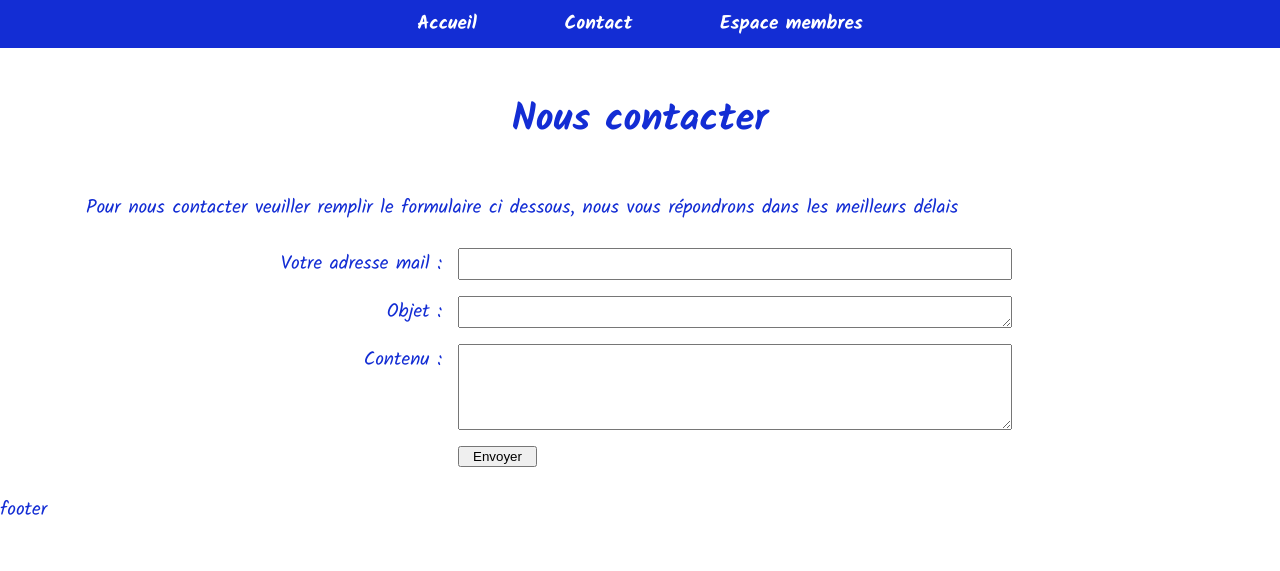
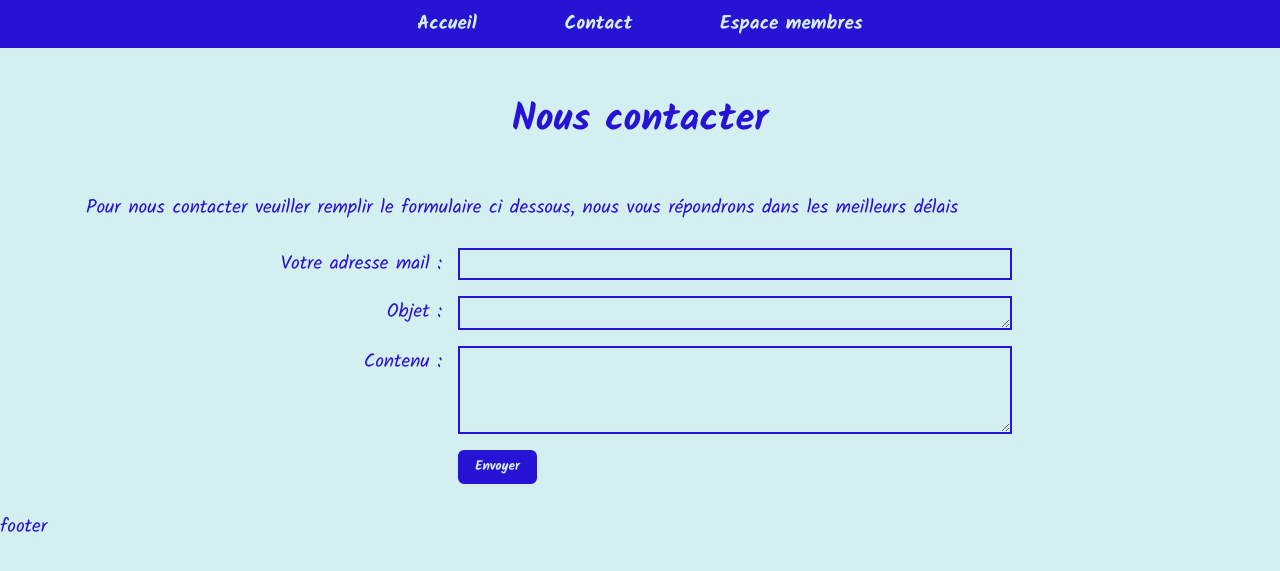
Before and after one commit to Marine-Sanson/Luttes-Enchantees, a PHP site: page /Luttes-Enchantees/contact in a window 1280 px wide. Shown: the top 571 px of the page. Run offline with PHP 8.4, Linux system fonts and the light colour scheme; some libraries are stand-ins or nearby versions; some web fonts are replaced.

Commit message:
adding css on a few pages

```diff
--- a/assets/css/style.css
+++ b/assets/css/style.css
@@ -19,12 +19,12 @@ body {
   font-family: "Kalam", cursive;
   font-size: 1.2rem;
   line-height: 2rem;
-  background-color: rgb(255, 255, 255);
-  color: rgb(19, 45, 212);
+  background-color: rgb(211, 239, 240);
+  color: rgb(39, 19, 212);
 }
 
 body > main {
-  background-color: rgb(255, 255, 255);
+  background-color: rgb(211, 239, 240);
   max-width: 1140px;
   justify-content: center;
   margin: auto;
@@ -66,17 +66,65 @@ a {
   text-decoration: none;
 }
 
+fieldset {
+  border: none;
+}
+
+input[type=radio]:hover {
+  cursor: pointer;
+}
+
+input:checked + label {
+  color: rgb(114, 0, 214);
+  font-weight: 700;
+  text-decoration: underline;
+}
+
+.button {
+  font-family: "Kalam", cursive;
+  font-weight: 700;
+  border: none;
+  background-color: rgb(39, 19, 212);
+  color: rgb(211, 239, 240);
+  padding: 0.3rem;
+  margin: 0.5rem;
+  border: 2px solid rgb(39, 19, 212);
+  border-radius: 6px;
+  cursor: pointer;
+}
+
+.button:hover {
+  border: none;
+  background-color: rgb(211, 239, 240);
+  color: rgb(39, 19, 212);
+  border: 2px solid rgb(39, 19, 212);
+}
+
+textarea,
+input[type=date],
+input[type=text],
+input[type=mail] {
+  background-color: rgb(211, 239, 240);
+  color: rgb(39, 19, 212);
+  border: 2px solid rgb(39, 19, 212);
+  font-family: "Kalam", cursive;
+}
+
 /* ********** Header ********** */
 #publicNav {
-  background-color: rgb(19, 45, 212);
+  background-color: rgb(39, 19, 212);
 }
 
 #membersNav {
-  background-color: rgba(19, 45, 212, 0.8);
+  background-color: rgb(34, 69, 245);
 }
 
 #adminNav {
-  background-color: rgba(19, 45, 212, 0.6);
+  background-color: rgb(66, 191, 245);
+}
+
+#adminNav a {
+  color: rgb(39, 19, 212);
 }
 
 header nav {
@@ -85,7 +133,7 @@ header nav {
 }
 
 header nav a {
-  color: rgb(255, 255, 255);
+  color: rgb(211, 239, 240);
   font-weight: 700;
   margin: 1rem;
 }
--- a/assets/sass/base/general.scss
+++ b/assets/sass/base/general.scss
@@ -14,12 +14,12 @@ body{
 	font-family: $fontDefault;
 	font-size: $fontSizeDefault;
 	line-height: $lineHeight;
-	background-color: $white;
+	background-color: $lighterBlue;
 	color: $blue;
 }
 
 body > main{
-	background-color:$white;
+	background-color:$lighterBlue;
 	max-width: $maxWidth;
 	justify-content:center;
 	margin: auto;
@@ -61,3 +61,48 @@ figcaption{
 a{
 	text-decoration: none;
 }
+
+fieldset{
+	border: none;
+}
+
+input[type=radio]:hover{
+	cursor: pointer;
+}
+
+input:checked + label {
+	color: rgba(114,0,214,1);
+	font-weight: 700;
+	text-decoration: underline;
+}
+
+.button{
+	font-family: $fontDefault;
+	font-weight: 700;
+	border: none;
+	background-color: $blue;
+	color: $lighterBlue;
+	padding: 0.3rem;
+	margin: 0.5rem;
+	border: 2px solid $blue;
+	border-radius: 6px;
+	cursor: pointer;
+}
+
+.button:hover{
+
+	border: none;
+	background-color: $lighterBlue;
+	color: $blue;
+	border: 2px solid $blue;
+}
+
+textarea,
+input[type="date"],
+input[type="text"],
+input[type="mail"]{
+	background-color: $lighterBlue;
+	color: $blue;
+	border: 2px solid $blue;
+	font-family: $fontDefault;
+}
--- a/assets/sass/partials/header.scss
+++ b/assets/sass/partials/header.scss
@@ -9,7 +9,11 @@
 }
 
 #adminNav{
-      background-color: $lighterBlue;
+      background-color: $lightBlue2;
+}
+
+#adminNav a{
+      color: $blue;
 }
 
 header nav{
@@ -18,7 +22,7 @@ header nav{
 }
 
 header nav a{
-      color: $white;
+      color: $lighterBlue;
       font-weight: 700;
       margin: 1rem;
 }
@@ -37,7 +41,6 @@ header nav a:hover{
       }
 }
 
-
 @media(min-width: 792px){
       #publicNav a{
             margin: 2.5rem;
--- a/assets/sass/partials/home.scss
+++ b/assets/sass/partials/home.scss
@@ -27,7 +27,7 @@
 
 #homeActu{
       background-color: $blue;
-      color: $white;
+      color: $lighterBlue;
       margin: auto;
 }
 
--- /dev/null
+++ b/assets/sass/partials/membersHome.scss
@@ -0,0 +1,34 @@
+
+
+#membersHome h1{
+      max-width: 60vw;
+}
+
+#disconnect{
+      text-align: right;
+      margin-right: 2rem;
+}
+
+.membersHomeEvent{
+      margin: 2rem;
+}
+
+.membersHomeEvent h3{
+      text-align: left;
+}
+
+.membersHomeEvent p{
+      text-align: justify;
+}
+
+.setParticipationForm{
+      margin-bottom: 2rem;
+}
+
+.setParticipationFieldset{
+      padding-left: 3rem;
+}
+
+.setParticipationForm .button{
+      margin-left: 4.5rem;
+}
--- /dev/null
+++ b/assets/sass/partials/membersList.scss
@@ -0,0 +1,15 @@
+#membersList ul{
+      display: grid;
+      justify-content: center;
+      margin: auto;
+}
+
+.membersListItem{
+      display: grid;
+      grid-template-columns: 15vw 30vw 20vw;
+      grid-template-rows: auto;
+}
+
+.membersListItem p{
+      padding: 1rem;
+}
--- /dev/null
+++ b/assets/sass/partials/membersSongs.scss
@@ -0,0 +1,16 @@
+#membersSongs ul{
+      display: grid;
+      grid-template-columns: repeat(5, 18vw);
+      grid-template-rows: auto;
+      justify-content: center;
+}
+
+.songsForDetail{
+      display: grid;
+      justify-content: center;
+      margin: auto;
+}
+
+.songsForDetail .button{
+      margin: 1rem;
+}
--- a/assets/sass/style.scss
+++ b/assets/sass/style.scss
@@ -4,3 +4,7 @@
 @import "partials/home";
 @import "partials/contact";
 @import "partials/connect";
+@import "partials/membersHome";
+@import "partials/membersList";
+@import "partials/membersSongs";
+@import "partials/membersSongDetail";
--- a/assets/sass/utils/variables.scss
+++ b/assets/sass/utils/variables.scss
@@ -1,9 +1,10 @@
 /* ********** Variables ********** */
 
 /* *** COLORS *** */
-$blue: rgba(19,45,212,1);
-$lightBlue: rgba(19,45,212,0.8);
-$lighterBlue: rgba(19,45,212,0.6);
+$blue: rgba(39,19,212,1);
+$lightBlue: rgba(34,69,245,1);
+$lightBlue2: rgba(66,191,245,1);
+$lighterBlue: rgba(211,239,240,1);
 
 $white: rgba(255,255,255,1);
 
--- a/config/routes.txt
+++ b/config/routes.txt
@@ -21,4 +21,4 @@
 /admin-video AdminSongsController:addVideo
 /admin-moment AdminSongsController:addCurrent
 /admin-dates AdminEventsController:index
-/admin-modif-date/* AdminEventsController:updateEvents
+/admin-modif-date/* AdminEventsController:updateEvent
--- a/controllers/MembersEventsController.php
+++ b/controllers/MembersEventsController.php
@@ -36,7 +36,7 @@ Class MembersEventsController extends AbstractController
 	public function eventDetail(): void
 	{
 		if ($_SESSION["connectUser"]) {
-			if (isset($_POST) && $_POST["action"] === "eventDetail") {
+			if (isset($_POST) && $_POST["action"] === "membersEventDetail") {
 				$id = intval($_POST["eventId"]);
 				$event = $this->em->getEventById($id);
 				$catId = $event->getEventCatId();
@@ -56,7 +56,7 @@ Class MembersEventsController extends AbstractController
 
 				$cat = $this->em->getCatById($catId);
 
-				$template = "eventDetail";
+				$template = "membersEventDetail";
 				$this->render($template, ["event" => $event, "parts" => $parts, "count" => $count, "cat" => $cat]);
 			} else {
 				$events = $this->em->getEvents();
--- a/managers/UserManager.php
+++ b/managers/UserManager.php
@@ -27,7 +27,7 @@ Class UserManager extends AbstractManager
 
 	public function getAllUsers() : array
 	{
-		$query = $this->db->prepare('SELECT * FROM users');
+		$query = $this->db->prepare('SELECT * FROM users ORDER BY name');
 		$query->execute();
 		$users = $query->fetchAll(PDO::FETCH_ASSOC);
 
--- a/templates/adminEvents.phtml
+++ b/templates/adminEvents.phtml
@@ -150,8 +150,6 @@
 
 			<?php
 			$id = intval($event["id"]);
-			var_dump($id);
-
 			?>
 
 			<form  id="displayUpdateEventForm"
@@ -162,6 +160,9 @@
 					id="displayUpdateEvent"
 					name="action"
 					value="displayUpdateEvent">
+				<input type="hidden"
+					name="route"
+					value="param">
 				<input type="hidden"
 					 id="eventId"
 					 name="eventId"
--- a/templates/membersSongs.phtml
+++ b/templates/membersSongs.phtml
@@ -19,7 +19,7 @@
 					name="id"
 					value="<?= $song["id"] ?>">
 
-				<input type="submit" value="<?= $song["title"]; ?>">
+				<input class="button" type="submit" value="<?= $song["title"]; ?>">
 
             	</form>
 		</li>
```
Also changed, not shown: other parts of assets/css/style.css (+68 -3 lines), templates/membersHome.phtml (+8 -6 lines), templates/membersList.phtml (+5 -5 lines), templates/membersShareByCat.phtml (+4 -4 lines), assets/sass/partials/membersSongDetail.scss (added), templates/membersEventDetail.phtml (renamed from templates/eventDetail.phtml), 1 other file.
